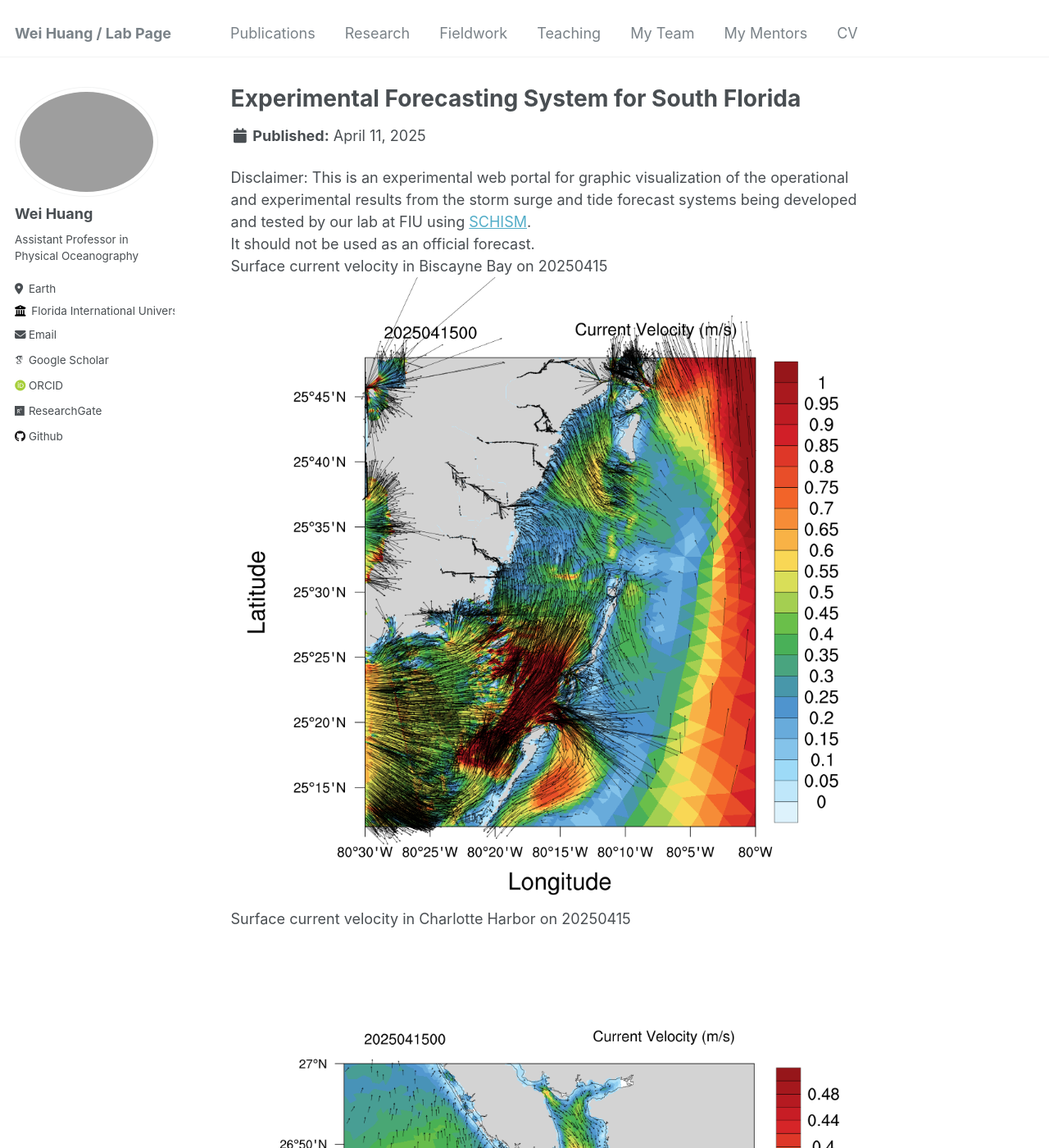
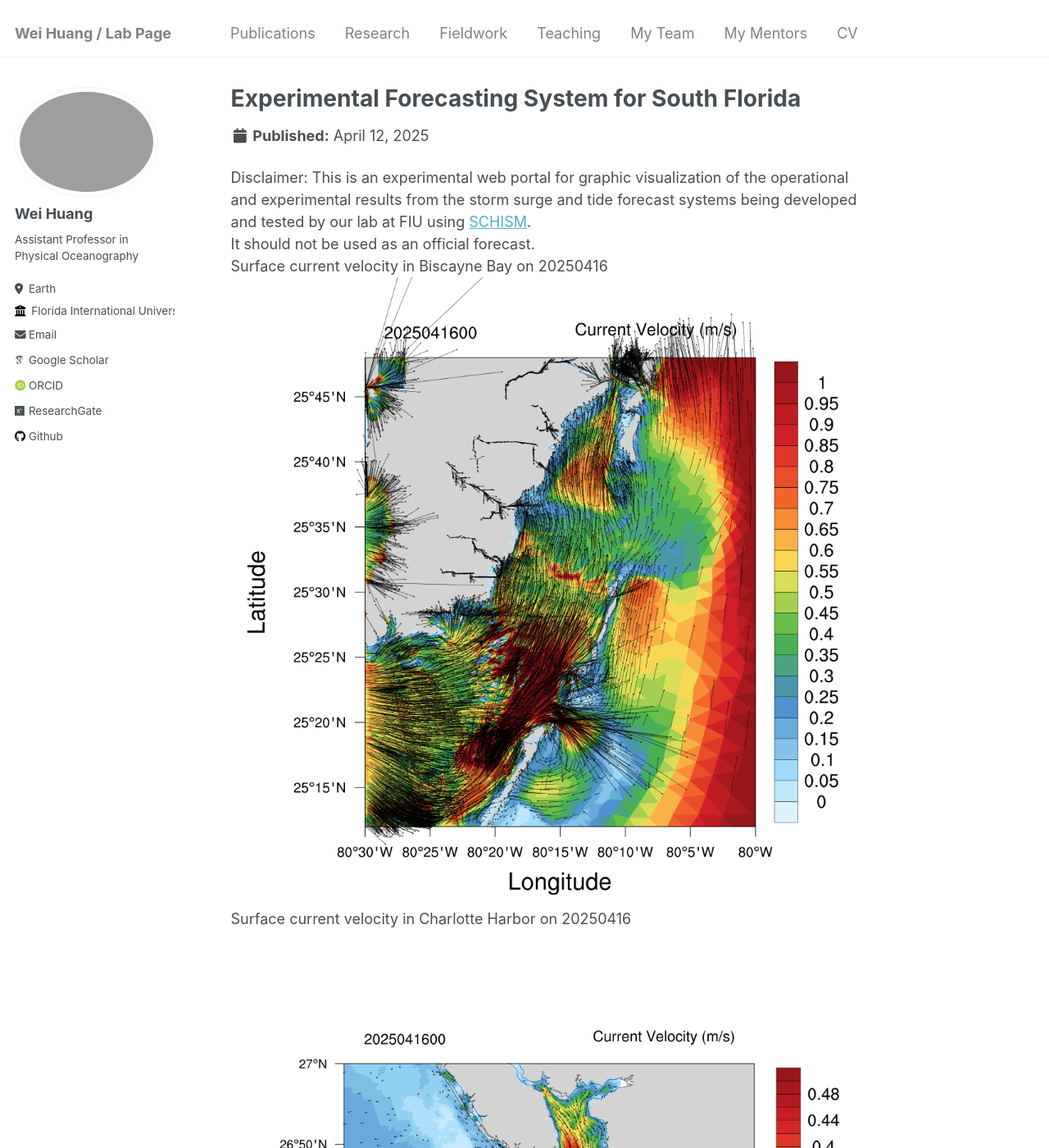
Before and after one commit to huang96169/huang96169.github.io, a Jekyll site: the page built from _research/research-1.md, in a window 1280 px wide and 1400 px high. Shown: the whole window at 82% size. Built offline with Jekyll 4.4.1, drawn with Linux system fonts in a browser that asks for light colours; some web fonts are replaced; some of the changed text lies outside the part shown.

Commit message:
replaced research_uv1.gif research_salt1.gif research_temp1.gif and replaced research_elev2.gif research_uv2.gif research_salt2.gif research_temp2.gif

```diff
--- a/_research/research-1.md
+++ b/_research/research-1.md
@@ -1,7 +1,7 @@
 ---
 title: "Experimental Forecasting System for South Florida"
-short: Surface current velocity of South Florida from 20250411 to 20250415
-date: 2025-04-11
+short: Surface current velocity of South Florida from 20250412 to 20250416
+date: 2025-04-12
 short1: "Disclaimer: This is an experimental web portal for graphic visualization of the operational and experimental results from the storm surge and tide forecast systems being developed and tested by our lab at FIU using [SCHISM](https://ccrm.vims.edu/schismweb/). It should not be used as an official forecast."
 excerpt: "<img src='/images/research_uv1.gif'>"
 collection: research
@@ -10,11 +10,11 @@ collection: research
 Disclaimer:
 This is an experimental web portal for graphic visualization of the operational and experimental results from the storm surge and tide forecast systems being developed and tested by our lab at FIU using [SCHISM](https://ccrm.vims.edu/schismweb/).<br/>
 It should not be used as an official forecast.<br/>
-Surface current velocity in Biscayne Bay on 20250415<br/>
+Surface current velocity in Biscayne Bay on 20250416<br/>
 <img src='/images/research_Bbay.png'>
-Surface current velocity in Charlotte Harbor on 20250415<br/>
+Surface current velocity in Charlotte Harbor on 20250416<br/>
 <img src='/images/research_Cbay.png'>
-Surface current velocity in Tampa Bay on 20250415<br/>
+Surface current velocity in Tampa Bay on 20250416<br/>
 <img src='/images/research_Tbay.png'>
 The map below showns observational stations used for validating the model's results, as well as the horizontal grid. <br/>
 The horizontal grid for SCHISM in simulating Biscayne Bay in South Florida, using flexible resolution resolving levees and canals (1-2 m), watershed rural and urban areas (30m-50m) and coastal ocean (500m-5km).<br/>
```
Also changed, not shown: _research/research-2.md (+6 -6 lines), images/research_Bbay.png, images/research_Cbay.png, images/research_Tbay.png, 4 other files.
